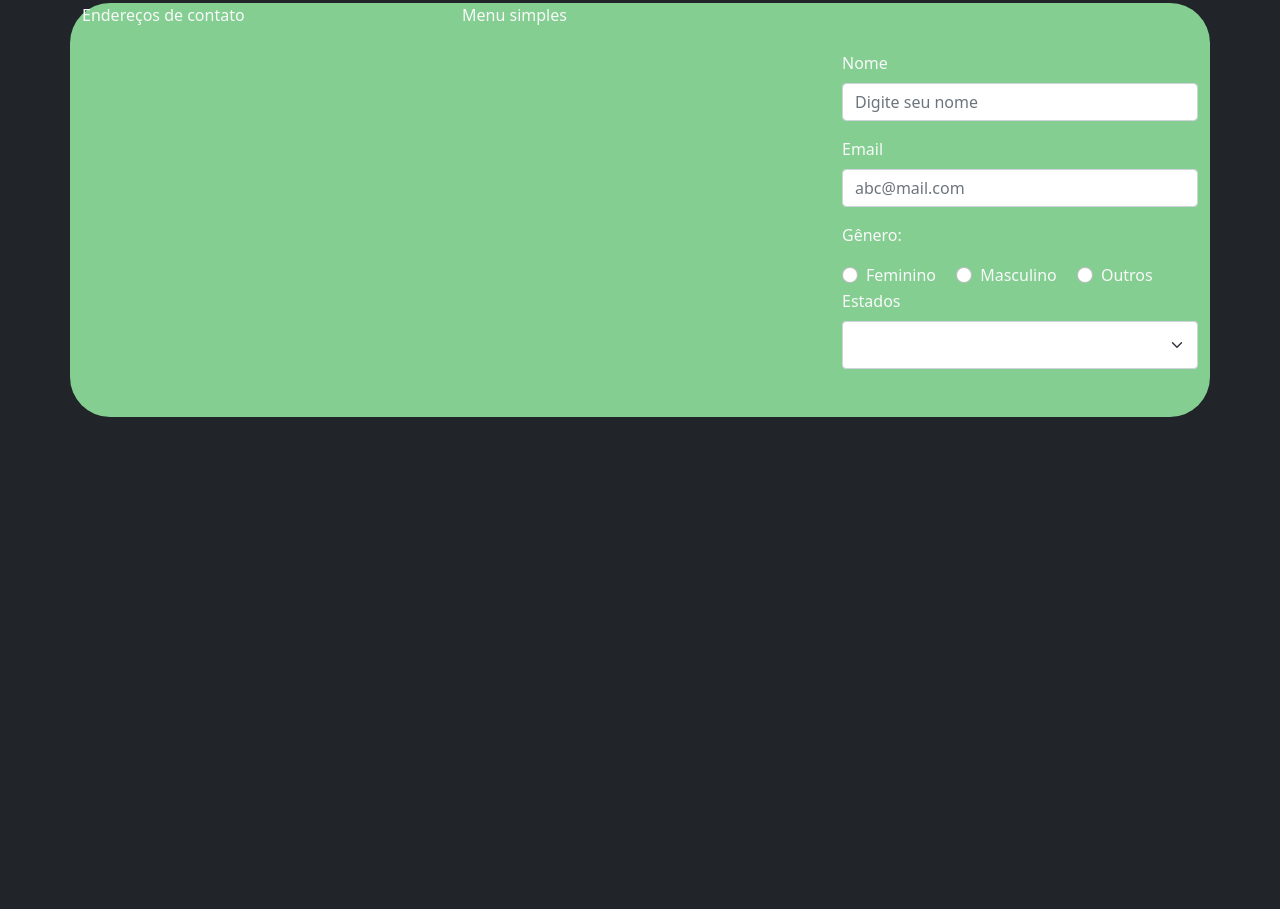
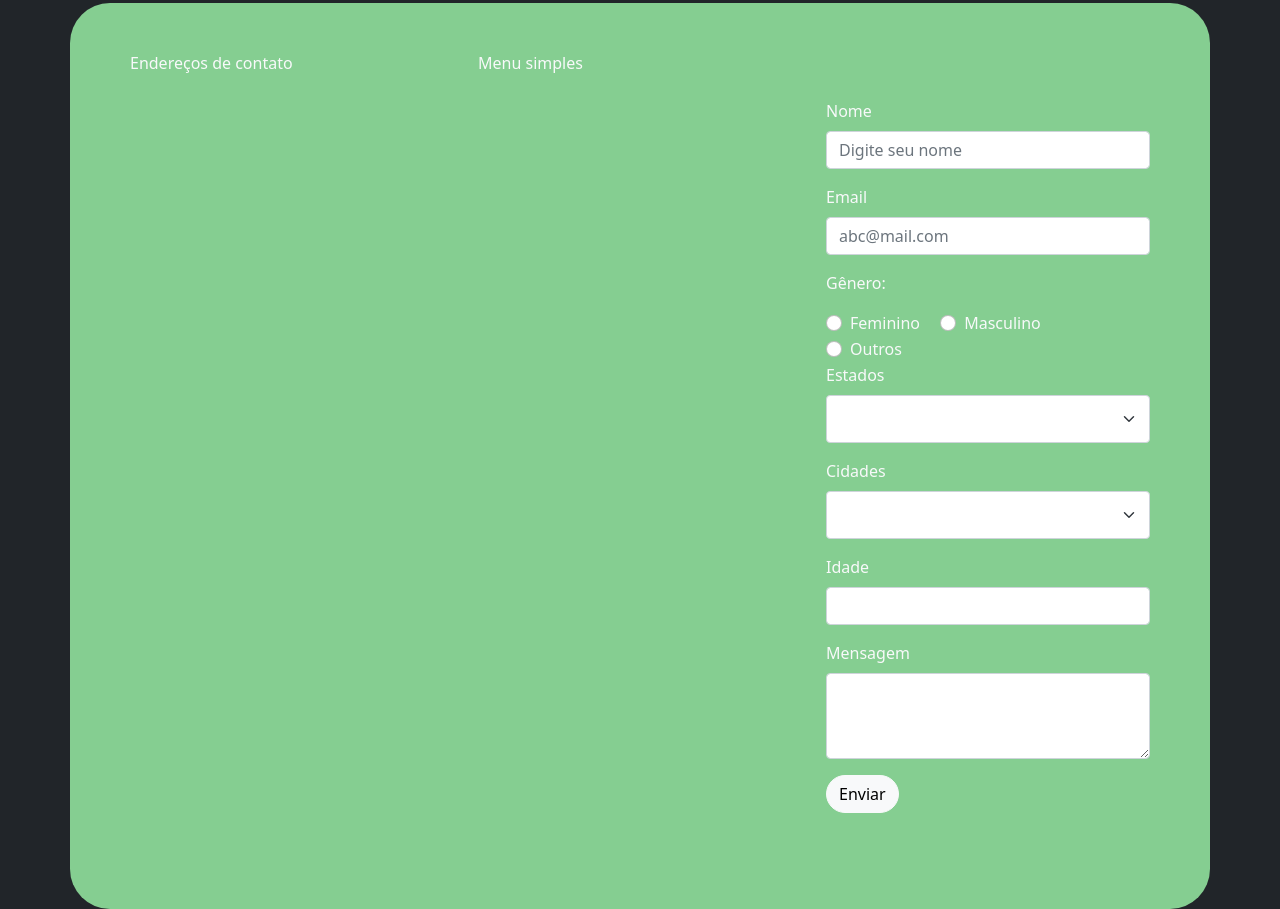
Before and after one commit to marcocarneiro/landing-page-hotels, a plain HTML site: page index.html in a window 1280 px wide. Shown: the part 2087-2996 px from the top of the page. Before the commit the page ends 2504 px from the top, so only its background shows below. Drawn offline with nearby package versions, Linux system fonts and the light colour scheme; no server answers.

Commit message:
Implementação de formulário

```diff
--- a/index.html
+++ b/index.html
@@ -203,7 +203,7 @@
 
 
         <!-- Rodapé com fotrmulário -->
-        <footer class="row text-light bg-verde big-round">
+        <footer class="row text-light bg-verde big-round p-5">
             <div class="col-md">
                 Endereços de contato
             </div>
@@ -212,10 +212,10 @@
             </div>
             <div class="col-md">
                 <!-- formulário de cadastro -->
-                <form action="processador.php" class="mt-5 mb-5" method="post">
+                <form action="https://formspree.io/f/xpwlzbvz" class="mt-5 mb-5" method="post">
                     <div class="mb-3">
                         <label for="" class="form-label">Nome</label>
-                        <input type="text" class="form-control" name="nome" id="nome" placeholder="Digite seu nome" />
+                        <input type="text" class="form-control" name="nome" id="nome" required placeholder="Digite seu nome" />
                     </div>
 
                     <div class="mb-3">
@@ -240,13 +240,38 @@
 
                     <div class="mb-3">
                         <label for="estados" class="form-label">Estados</label>
-                        <select class="form-select form-select-lg" name="estados" id="estados">
-
+                        <select onchange="listarCidades()" class="form-select form-select-lg" name="estados" id="estados">
                         </select>
                     </div>
 
+                    <div class="mb-3">
+                        <label for="cidades" class="form-label">Cidades</label>
+                        <select
+                            class="form-select form-select-lg"
+                            name="cidades"
+                            id="cidades"
+                        >
+                        </select>
+                    </div>
 
+                    <div class="mb-3">
+                        <label for="idade" class="form-label">Idade</label>
+                        <input
+                            type="number"
+                            class="form-control"
+                            name="idade"
+                            max="120"
+                            min="0"
+                        />
+                    </div>
 
+                    <div class="mb-3">
+                        <label for="mensagem" class="form-label">Mensagem</label>
+                        <textarea class="form-control" name="mensagem" rows="3">
+                        </textarea>
+                    </div>
+
+                    <button type="submit" class="btn btn-light rounded-pill">Enviar</button>
 
                 </form>
             </div>
@@ -280,36 +305,47 @@
             fetch(url).then(obj => obj.json()).then(json =>{
                 //laço para percorrer todos os valores do objeto
                 for (let i = 0; i < json.length; i++) {
-                    //escreve dentro do select id "estados" os options
+                    //adiciona os estados na variável options
                     options += `<option value="${json[i].id}">
                         ${json[i].nome}
                         </option>`;
                 }
-            // preenche o select com o conteúdo da variável options
-            estados.innerHTML = options;
+                // preenche o select com o conteúdo da variável options
+                estados.innerHTML = options;
             }).catch(erro => alert(erro));
         })();
 
 
+        // Função para listar as cidades
+        const listarCidades = ()=>{
+            // constante para capturar o select de estados
+            const estados = document.getElementById('estados');
+            // constante para capturar o select de cidades
+            const cidades = document.getElementById('cidades');
+            // constante para capturar o valor do estado selecionado
+            const estadoSelecionado = estados.value;
+
+            // URL da API para buscar as cidades do estado selecionado
+            const url = `https://servicodados.ibge.gov.br/api/v1/localidades/estados/${estadoSelecionado}/municipios`;
+
+            // variável para armazenar os options das cidades
+            let options = '<option>Selecione</option>';
+
+            // busca as cidades da API
+            fetch(url).then(obj => obj.json()).then(json => {
+                // laço para percorrer as cidades retornadas
+                for (let i = 0; i < json.length; i++) {
+                    options += `<option value="${json[i].nome}">
+                        ${json[i].nome}
+                        </option>`;
+                }
+                // preenche o select de cidades com os options
+                cidades.innerHTML = options;
+            }).catch(erro => alert(erro));
+
+        }
 
 
-
-        /* (() => {
-            var url = 'https://servicodados.ibge.gov.br/api/v1/localidades/estados';
-            var select = document.getElementById('estado');
-
-            fetch(url).then(response => response.json()).then(json => {
-                var options = '<option>Selecione</option>';
-                //DESAFIO: inserir abaixo desta linha um código para ordenar
-                //em ordem alfabética o objeto json
-
-                //laço de repetição
-                for (let index = 0; index < json.length; index++) {
-                    options += '<option>' + json[index].nome + '</option>';
-                }
-                select.innerHTML = options;
-            }).catch(erro => console.log(erro));
-        })(); */
 
     </script>
 </body>
```
